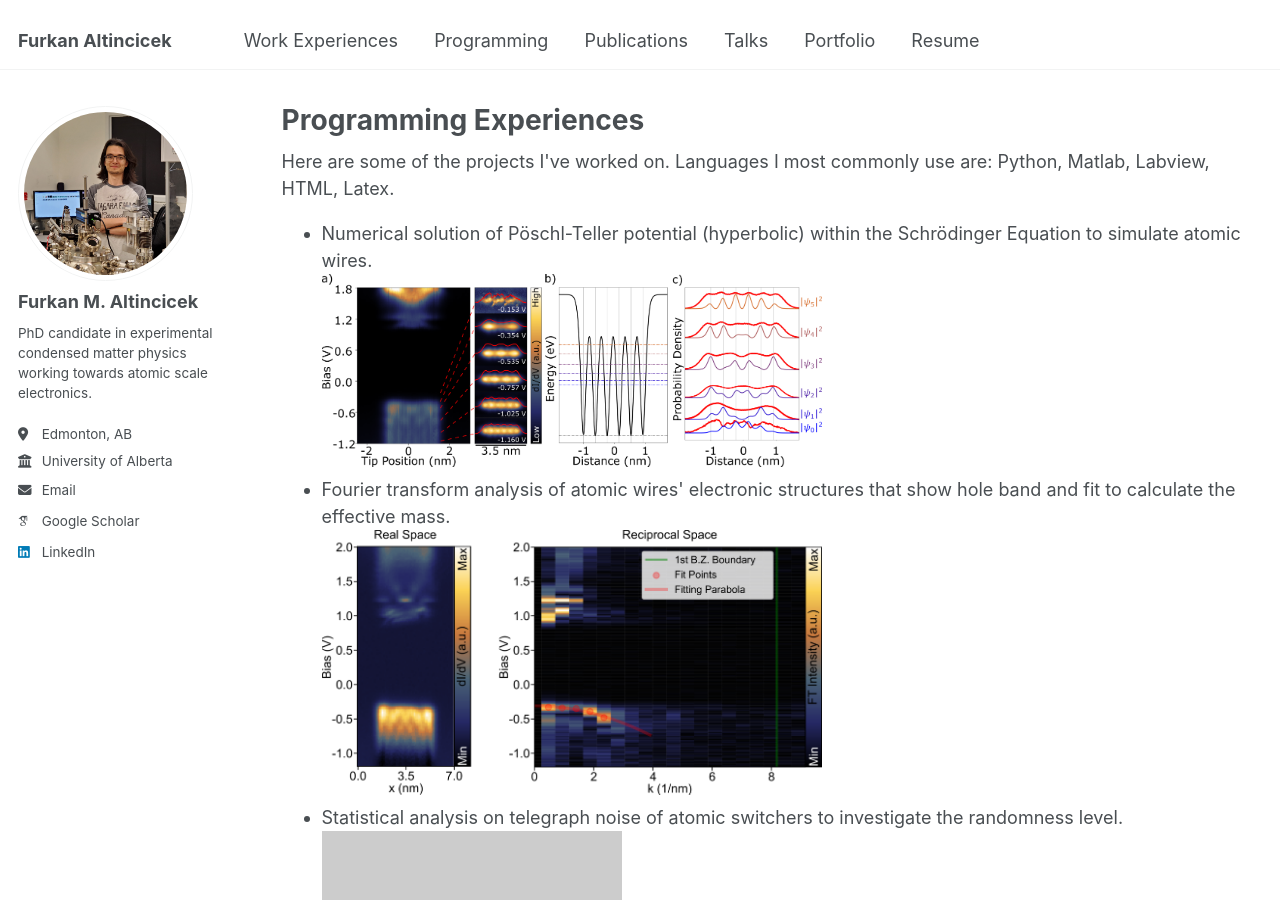
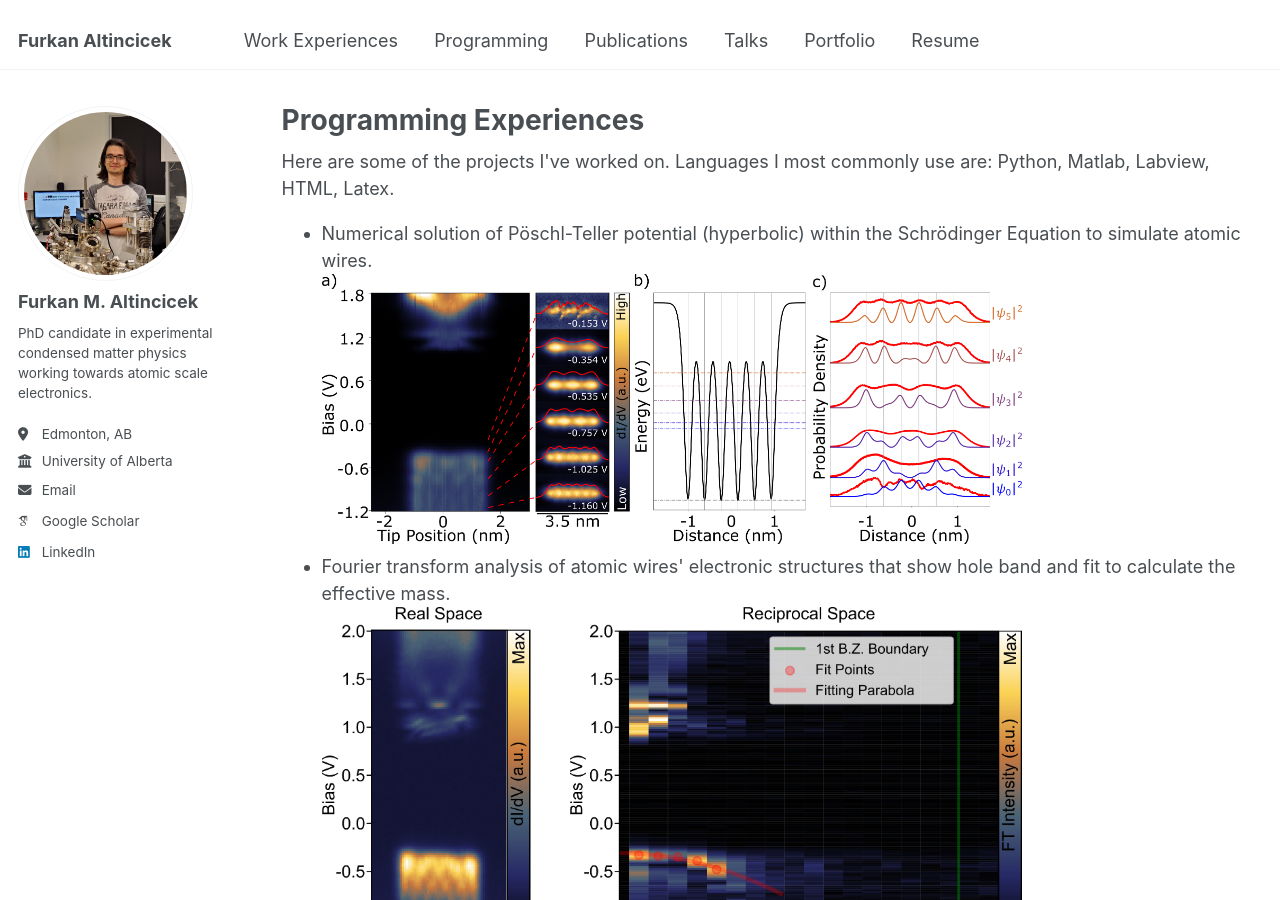
Before and after one commit to faltincicek/faltincicek.github.io, a Jekyll site: the page built from _pages/programming.html, in a window 1280 px wide and 900 px high. Built offline with Jekyll 4.4.1, drawn with Linux system fonts in a browser that asks for light colours; some web fonts are replaced.

Commit message:
Update programming.html

```diff
--- a/_pages/programming.html
+++ b/_pages/programming.html
@@ -10,17 +10,17 @@ Here are some of the projects I've worked on. Languages I most commonly use are:
 <ul style="list-style-type: disc;">
   <li>
     Numerical solution of Pöschl-Teller potential (hyperbolic) within the Schrödinger Equation to simulate atomic wires.<br>
-    <img src="https://faltincicek.github.io/images/pt_model.png" alt="PT Model" style="width: 500px; height: auto;">
+    <img src="https://faltincicek.github.io/images/pt_model.png" alt="PT Model" style="width: 700px; height: auto;">
   </li>
 
   <li>
     Fourier transform analysis of atomic wires' electronic structures that show hole band and fit to calculate the effective mass.<br>
-    <img src="https://faltincicek.github.io/images/ft.png" alt="Fourier Analysis" style="width: 500px; height: auto;">
+    <img src="https://faltincicek.github.io/images/ft.png" alt="Fourier Analysis" style="width: 700px; height: auto;">
   </li>
 
   <li>
     Statistical analysis on telegraph noise of atomic switchers to investigate the randomness level.<br>
-    <img src="https://faltincicek.github.io/images/500x300.png" alt="PT Model" style="width: 300px; height: auto;">
+    <img src="https://faltincicek.github.io/images/telegraph.png" alt="Telegraph Noise" style="width: 700px; height: auto;">
   </li>
 
   <li>
```
